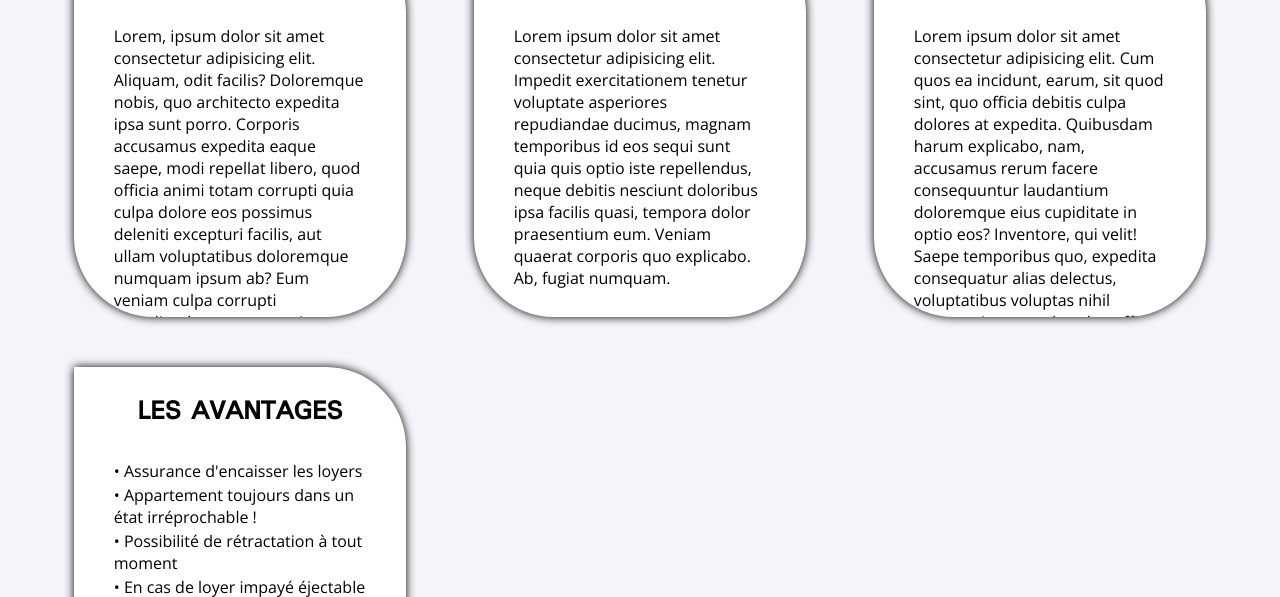
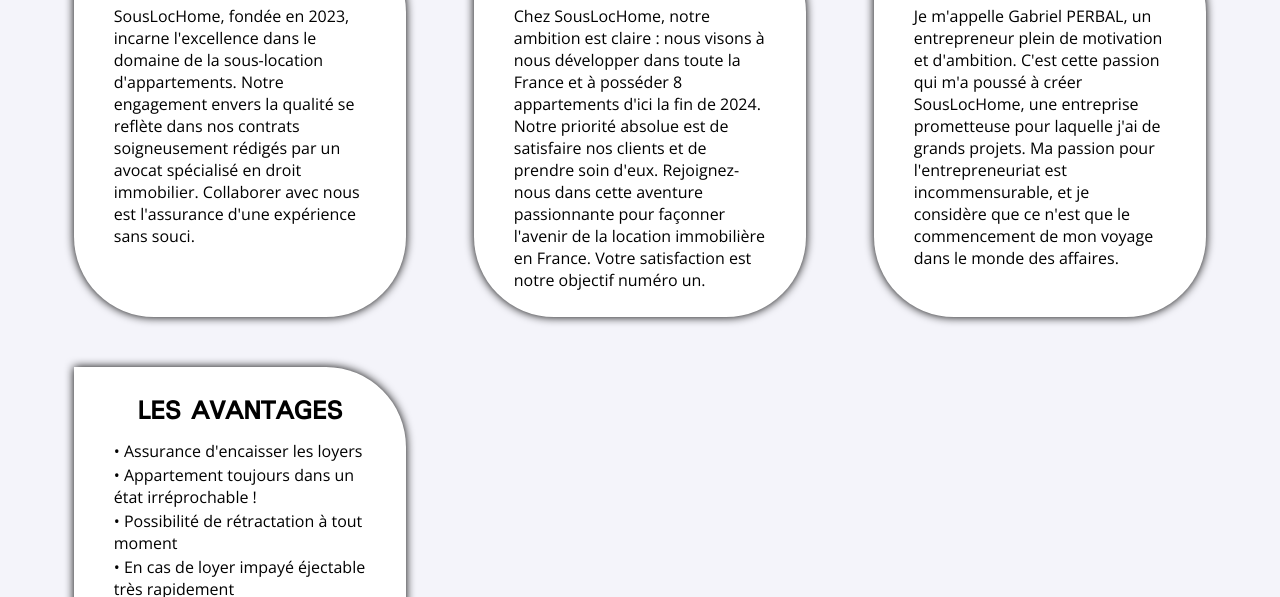
Before and after one commit to gabrielprl/SousLocHome, a website: page index.html in a window 1280 px wide. Shown: the part 1143-1740 px from the top of the page. Drawn offline with Linux system fonts and the light colour scheme.

Commit message:
Ajout de texte dans les bulles et redirection des liens.

```diff
--- a/index.html
+++ b/index.html
@@ -52,15 +52,22 @@
             <div class="container_bulles">
                 <div class="bulles">
                     <h2>souslochome</h2>
-                    <p>Lorem, ipsum dolor sit amet consectetur adipisicing elit. Aliquam, odit facilis? Doloremque nobis, quo architecto expedita ipsa sunt porro. Corporis accusamus expedita eaque saepe, modi repellat libero, quod officia animi totam corrupti quia culpa dolore eos possimus deleniti excepturi facilis, aut ullam voluptatibus doloremque numquam ipsum ab? Eum veniam culpa corrupti repudiandae quae cum vitae eligendi aliquid illo facere animi ex harum ab, ullam eius quo iste iure voluptate sint rem quisquam dicta minus? Aut maiores accusamus nam expedita nostrum quam mollitia repellat</p>
+                    <p>SousLocHome, fondée en 2023, incarne l'excellence dans le domaine de la sous-location d'appartements.
+                        Notre engagement envers la qualité se reflète dans nos contrats soigneusement rédigés par un avocat spécialisé en droit immobilier.
+                        Collaborer avec nous est l'assurance d'une expérience sans souci.</p>
                 </div>
                 <div class="bulles">
                     <h2>notre objectif</h2>
-                    <p>Lorem ipsum dolor sit amet consectetur adipisicing elit. Impedit exercitationem tenetur voluptate asperiores repudiandae ducimus, magnam temporibus id eos sequi sunt quia quis optio iste repellendus, neque debitis nesciunt doloribus ipsa facilis quasi, tempora dolor praesentium eum. Veniam quaerat corporis quo explicabo. Ab, fugiat numquam.</p>
+                    <p>Chez SousLocHome, notre ambition est claire : nous visons à nous développer dans toute la France et à posséder 8 appartements d'ici la fin de 2024. Notre priorité absolue est de satisfaire nos clients et de prendre soin d'eux. Rejoignez-nous dans cette aventure passionnante pour façonner l'avenir de la location immobilière en France. Votre satisfaction est notre objectif numéro un.</p>
                 </div>
                 <div class="bulles">
                     <h2>mon histoire</h2>
-                    <p>Lorem ipsum dolor sit amet consectetur adipisicing elit. Cum quos ea incidunt, earum, sit quod sint, quo officia debitis culpa dolores at expedita. Quibusdam harum explicabo, nam, accusamus rerum facere consequuntur laudantium doloremque eius cupiditate in optio eos? Inventore, qui velit! Saepe temporibus quo, expedita consequatur alias delectus, voluptatibus voluptas nihil obcaecati nam unde culpa officia molestiae adipisci. Architecto, illum.</p>
+                    <p>Je m'appelle Gabriel PERBAL,
+                        un entrepreneur plein de motivation et d'ambition.
+                        C'est cette passion qui m'a poussé à créer SousLocHome,
+                        une entreprise prometteuse pour laquelle j'ai de grands projets.
+                        Ma passion pour l'entrepreneuriat est incommensurable,
+                        et je considère que ce n'est que le commencement de mon voyage dans le monde des affaires.</p>
                 </div>
                 <div class="bulles">
                     <h2>les avantages</h2>
@@ -70,6 +77,7 @@
                     <p>• En cas de loyer impayé éjectable très rapidement</p>
                     <p>• N'entend pas parler des locataires</p>
                     <p>• Pas de frais d'agence</p>
+                    <p>• En cas de sinistre, nous assumons l'intégralité des coûts.</p>
                 </div>
             </div>
         </section>
@@ -164,14 +172,14 @@
                 <h3>navigation</h3>
                 <ul>
                     <li><a href="#">Accueil</a></li>
-                    <li><a href="#">Qui sommes nous ?</a></li>
-                    <li><a href="#">Nos appartements</a></li>
+                    <li><a href="#Q">Qui sommes nous ?</a></li>
+                    <li><a href="#N">Nos appartements</a></li>
                 </ul>
             </div>
             <div class="social_footer">
                 <h3>suivez-nous</h3>
                 <ul>
-                    <a href="#" target="_blank">
+                    <a href="mailto:contact@souslochome.fr" target="_blank">
                         <i class="fa-regular fa-envelope"></i>
                     </a>
                     <a href="#" target="_blank">
--- a/sass/_general.scss
+++ b/sass/_general.scss
@@ -131,6 +131,7 @@
           h2{
             font-family: 'Padauk', sans-serif;
             padding: 25px 0;
+            margin-bottom: -20px;
           }
           p{
             font-size: 16px;
```
Also changed, not shown: css/main.css, 1 other file.
